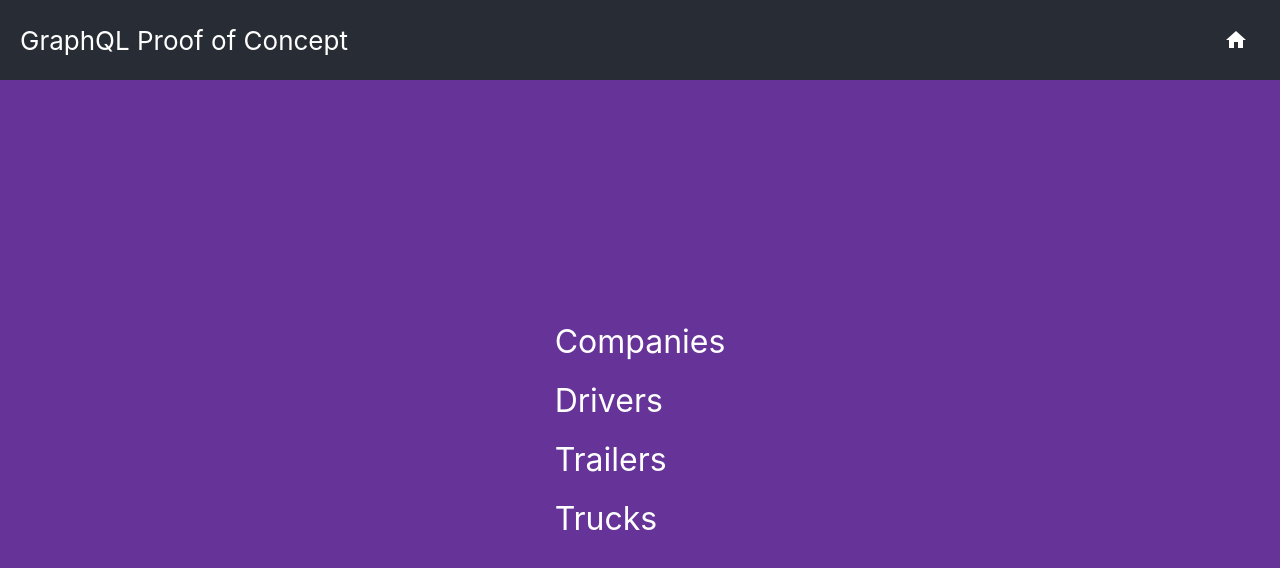
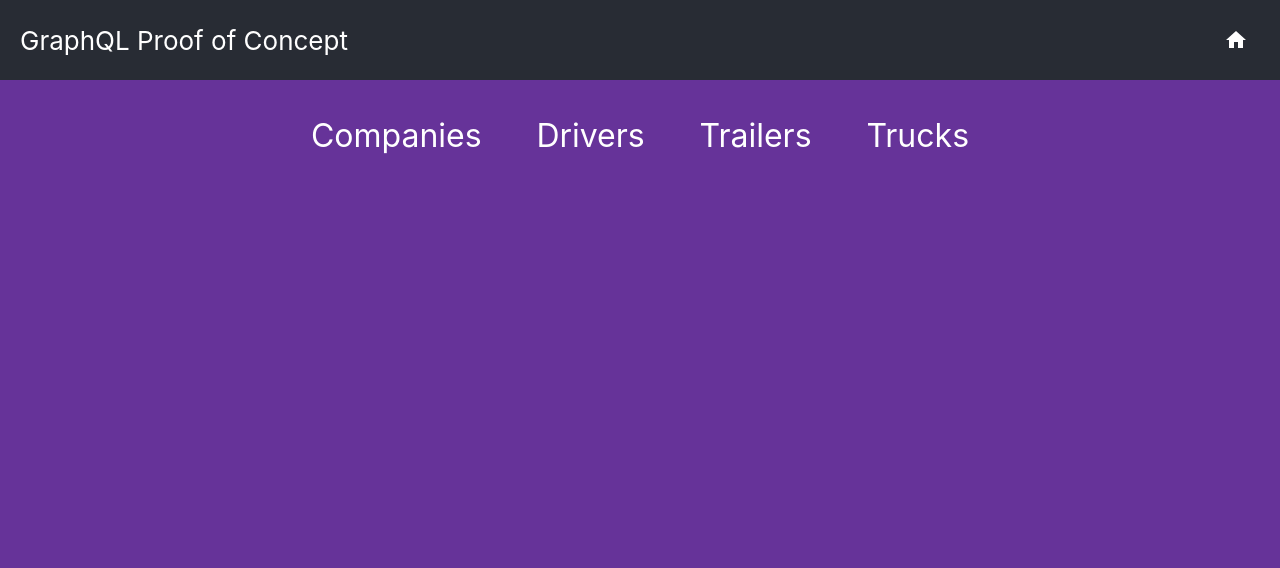
Before and after one commit to yatrix7/graphql-app, a React (Create React App) app: page / in a window 1280 px wide. Shown: the top 568 px of the page. Built offline with nearby package versions, Linux system fonts and the light colour scheme; what realm-web would draw is missing.

Commit message:
prettiered the home page

```diff
--- a/src/App.js
+++ b/src/App.js
@@ -67,7 +67,10 @@ function App() {
                             <div
                                 style={{
                                     display: 'flex',
-                                    flexDirection: 'column'
+                                    justifyContent: 'space-evenly',
+                                    height: '100%',
+                                    marginTop: 36,
+                                    width: '100%'
                                 }}
                             >
                                 <StyledLink to="/companies">Companies</StyledLink>
```
